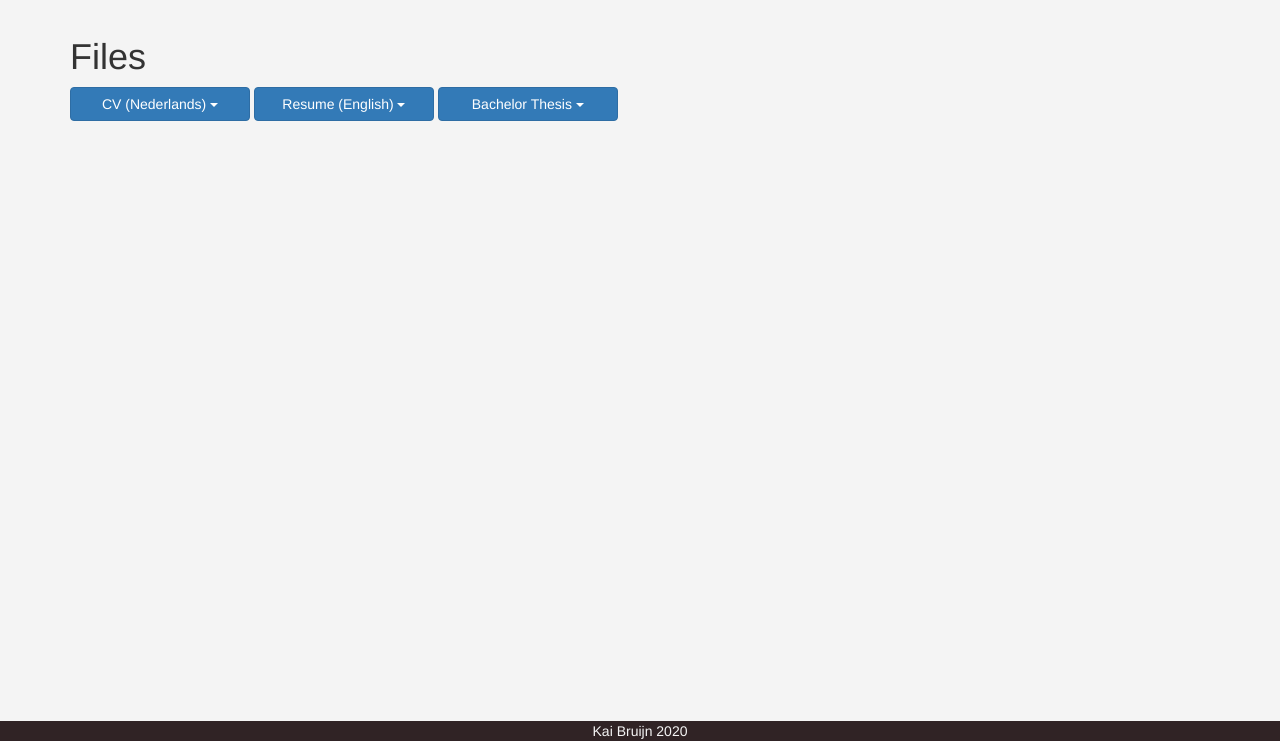
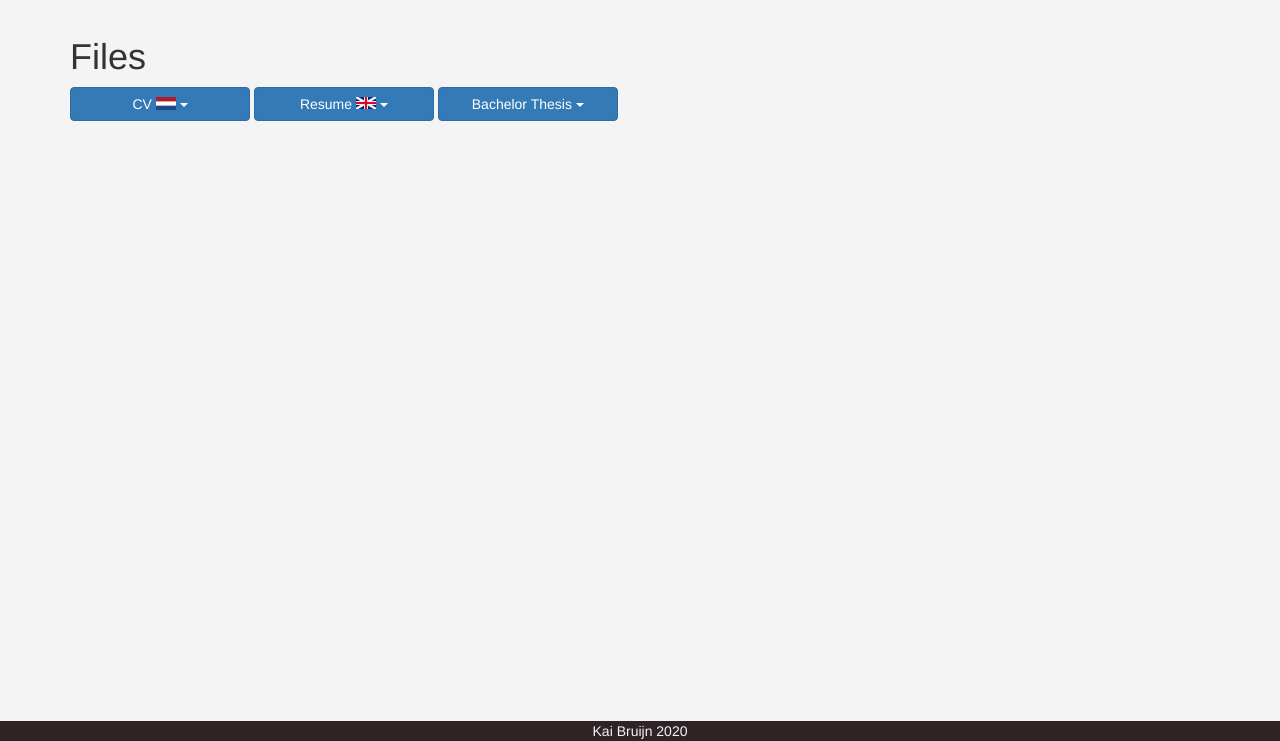
Before and after one commit to kaibruijn/kaibruijn.github.io, a plain HTML site: page files.html in a window 1280 px wide. Shown: the part 59-800 px from the top of the page. Drawn offline with nearby package versions, Linux system fonts and the light colour scheme.

Commit message:
language flags

```diff
--- a/css/final.css
+++ b/css/final.css
@@ -41,6 +41,10 @@ li {
 }
 .logo {
 	width: 30px;
+}
+.small {
+	width: 20px;
+	padding-bottom:3px;
 }
 .esc {
 	width: 150px;
--- a/files.html
+++ b/files.html
@@ -39,7 +39,7 @@
 		</header>
 		<div class="container">
 			<div class="btn-group">
-				<button class="btn btn-primary dropdown-toggle" type="button" data-toggle="dropdown">CV (Nederlands)
+				<button class="btn btn-primary dropdown-toggle" type="button" data-toggle="dropdown">CV <img src="images/dutch.png" class="small" alternative="(Nederlands)">
 				<span class="caret"></span></button>
 				<ul class="dropdown-menu">
 					<li>
@@ -48,7 +48,7 @@
 				</ul>
 			</div>
 			<div class="btn-group">
-				<button class="btn btn-primary dropdown-toggle" type="button" data-toggle="dropdown">Resume (English)
+				<button class="btn btn-primary dropdown-toggle" type="button" data-toggle="dropdown">Resume <img src="images/english.png" class="small" alternative="(English)">
 				<span class="caret"></span></button>
 				<ul class="dropdown-menu">
 					<li>
```
Also changed, not shown: images/dutch.png (added), images/english.png (added).
